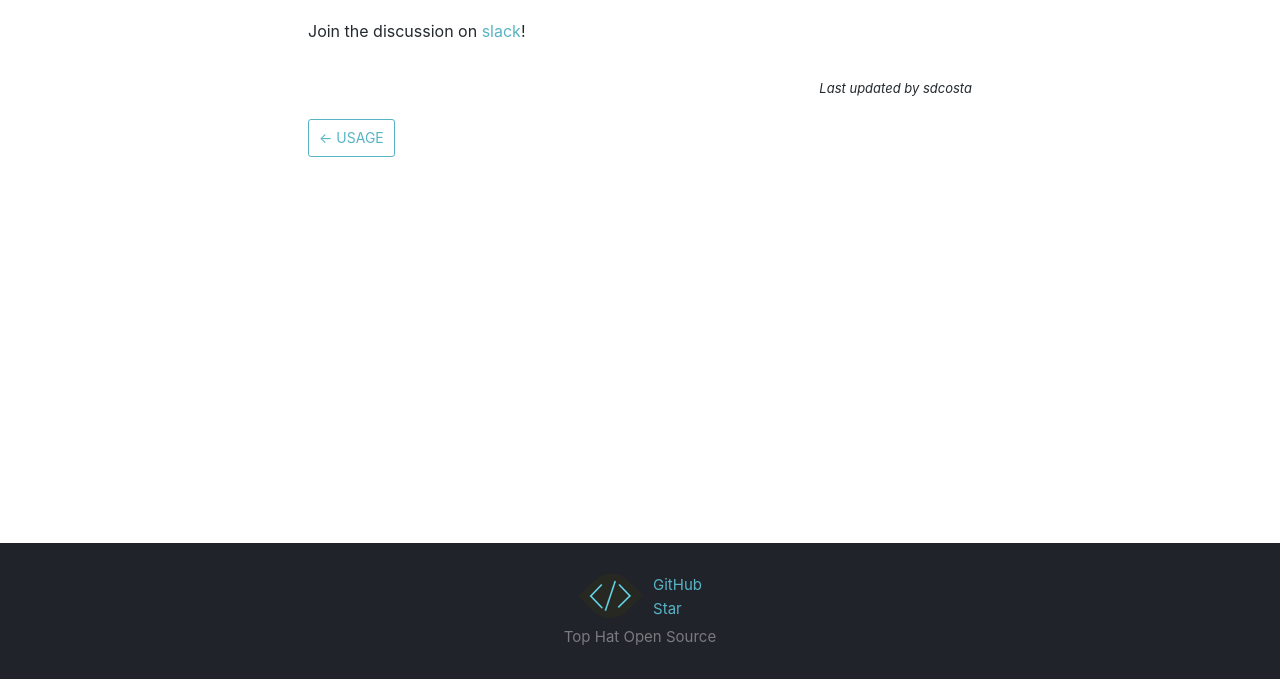
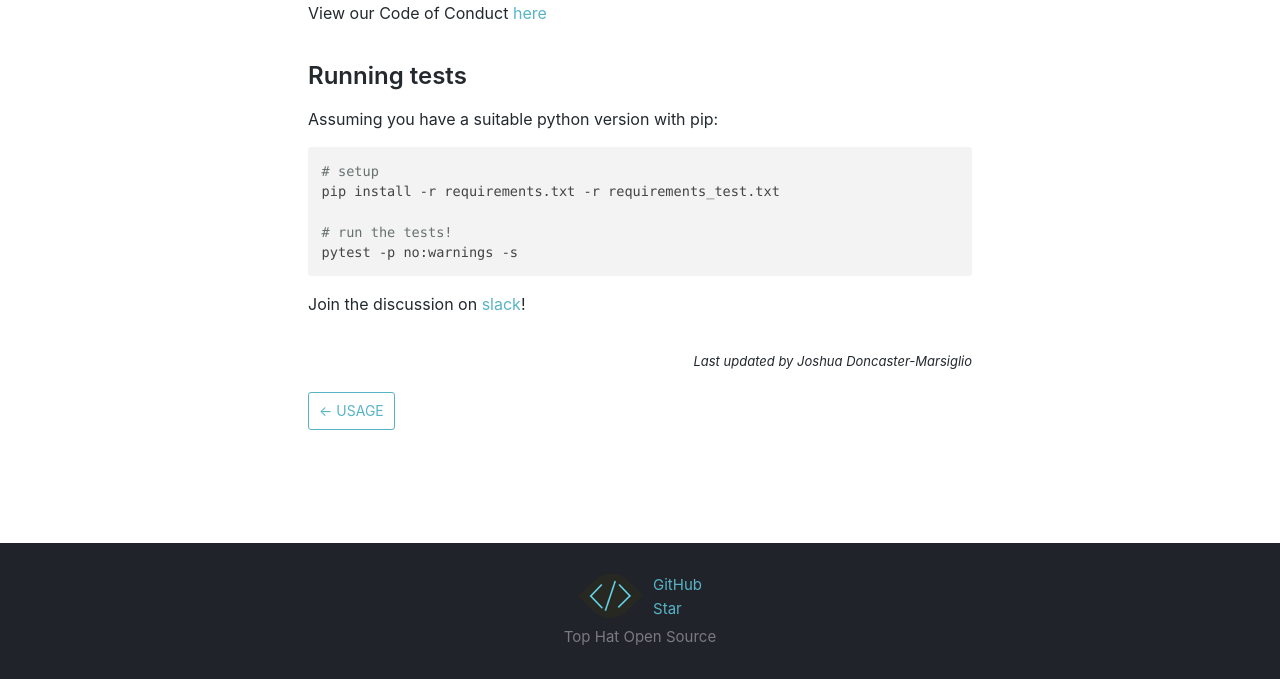
Before and after one commit to tophat/codewatch, a plain HTML site: page docs/contribute.html in a window 1280 px wide. Shown: the part 257-936 px from the top of the page. Drawn offline with nearby package versions, Linux system fonts and the light colour scheme.

Commit message:
Deploy website
Deploy website version based on 13bdbc58ed165a9e83780cee48bbe65059882949

```diff
--- a/docs/contribute.html
+++ b/docs/contribute.html
@@ -1,5 +1,5 @@
-<!DOCTYPE html><html lang="en"><head><meta charSet="utf-8"/><meta http-equiv="X-UA-Compatible" content="IE=edge"/><title>Contribute · Codewatch</title><meta name="viewport" content="width=device-width"/><meta name="generator" content="Docusaurus"/><meta name="description" content="&lt;h2&gt;&lt;a class=&quot;anchor&quot; aria-hidden=&quot;true&quot; id=&quot;helpful-resources&quot;&gt;&lt;/a&gt;&lt;a href=&quot;#helpful-resources&quot; aria-hidden=&quot;true&quot; class=&quot;hash-link&quot;&gt;&lt;svg class=&quot;hash-link-icon&quot; aria-hidden=&quot;true&quot; height=&quot;16&quot; version=&quot;1.1&quot; viewBox=&quot;0 0 16 16&quot; width=&quot;16&quot;&gt;&lt;path fill-rule=&quot;evenodd&quot; d=&quot;M4 9h1v1H4c-1.5 0-3-1.69-3-3.5S2.55 3 4 3h4c1.45 0 3 1.69 3 3.5 0 1.41-.91 2.72-2 3.25V8.59c.58-.45 1-1.27 1-2.09C10 5.22 8.98 4 8 4H4c-.98 0-2 1.22-2 2.5S3 9 4 9zm9-3h-1v1h1c1 0 2 1.22 2 2.5S13.98 12 13 12H9c-.98 0-2-1.22-2-2.5 0-.83.42-1.64 1-2.09V6.25c-1.09.53-2 1.84-2 3.25C6 11.31 7.55 13 9 13h4c1.45 0 3-1.69 3-3.5S14.5 6 13 6z&quot;&gt;&lt;/path&gt;&lt;/svg&gt;&lt;/a&gt;Helpful resources&lt;/h2&gt;
-"/><meta name="docsearch:language" content="en"/><meta property="og:title" content="Contribute · Codewatch"/><meta property="og:type" content="website"/><meta property="og:url" content="https://codewatch.io/index.html"/><meta property="og:description" content="&lt;h2&gt;&lt;a class=&quot;anchor&quot; aria-hidden=&quot;true&quot; id=&quot;helpful-resources&quot;&gt;&lt;/a&gt;&lt;a href=&quot;#helpful-resources&quot; aria-hidden=&quot;true&quot; class=&quot;hash-link&quot;&gt;&lt;svg class=&quot;hash-link-icon&quot; aria-hidden=&quot;true&quot; height=&quot;16&quot; version=&quot;1.1&quot; viewBox=&quot;0 0 16 16&quot; width=&quot;16&quot;&gt;&lt;path fill-rule=&quot;evenodd&quot; d=&quot;M4 9h1v1H4c-1.5 0-3-1.69-3-3.5S2.55 3 4 3h4c1.45 0 3 1.69 3 3.5 0 1.41-.91 2.72-2 3.25V8.59c.58-.45 1-1.27 1-2.09C10 5.22 8.98 4 8 4H4c-.98 0-2 1.22-2 2.5S3 9 4 9zm9-3h-1v1h1c1 0 2 1.22 2 2.5S13.98 12 13 12H9c-.98 0-2-1.22-2-2.5 0-.83.42-1.64 1-2.09V6.25c-1.09.53-2 1.84-2 3.25C6 11.31 7.55 13 9 13h4c1.45 0 3-1.69 3-3.5S14.5 6 13 6z&quot;&gt;&lt;/path&gt;&lt;/svg&gt;&lt;/a&gt;Helpful resources&lt;/h2&gt;
+<!DOCTYPE html><html lang="en"><head><meta charSet="utf-8"/><meta http-equiv="X-UA-Compatible" content="IE=edge"/><title>Contribute · Codewatch</title><meta name="viewport" content="width=device-width"/><meta name="generator" content="Docusaurus"/><meta name="description" content="&lt;h1&gt;&lt;a class=&quot;anchor&quot; aria-hidden=&quot;true&quot; id=&quot;contributing&quot;&gt;&lt;/a&gt;&lt;a href=&quot;#contributing&quot; aria-hidden=&quot;true&quot; class=&quot;hash-link&quot;&gt;&lt;svg class=&quot;hash-link-icon&quot; aria-hidden=&quot;true&quot; height=&quot;16&quot; version=&quot;1.1&quot; viewBox=&quot;0 0 16 16&quot; width=&quot;16&quot;&gt;&lt;path fill-rule=&quot;evenodd&quot; d=&quot;M4 9h1v1H4c-1.5 0-3-1.69-3-3.5S2.55 3 4 3h4c1.45 0 3 1.69 3 3.5 0 1.41-.91 2.72-2 3.25V8.59c.58-.45 1-1.27 1-2.09C10 5.22 8.98 4 8 4H4c-.98 0-2 1.22-2 2.5S3 9 4 9zm9-3h-1v1h1c1 0 2 1.22 2 2.5S13.98 12 13 12H9c-.98 0-2-1.22-2-2.5 0-.83.42-1.64 1-2.09V6.25c-1.09.53-2 1.84-2 3.25C6 11.31 7.55 13 9 13h4c1.45 0 3-1.69 3-3.5S14.5 6 13 6z&quot;&gt;&lt;/path&gt;&lt;/svg&gt;&lt;/a&gt;Contributing&lt;/h1&gt;
+"/><meta name="docsearch:language" content="en"/><meta property="og:title" content="Contribute · Codewatch"/><meta property="og:type" content="website"/><meta property="og:url" content="https://codewatch.io/index.html"/><meta property="og:description" content="&lt;h1&gt;&lt;a class=&quot;anchor&quot; aria-hidden=&quot;true&quot; id=&quot;contributing&quot;&gt;&lt;/a&gt;&lt;a href=&quot;#contributing&quot; aria-hidden=&quot;true&quot; class=&quot;hash-link&quot;&gt;&lt;svg class=&quot;hash-link-icon&quot; aria-hidden=&quot;true&quot; height=&quot;16&quot; version=&quot;1.1&quot; viewBox=&quot;0 0 16 16&quot; width=&quot;16&quot;&gt;&lt;path fill-rule=&quot;evenodd&quot; d=&quot;M4 9h1v1H4c-1.5 0-3-1.69-3-3.5S2.55 3 4 3h4c1.45 0 3 1.69 3 3.5 0 1.41-.91 2.72-2 3.25V8.59c.58-.45 1-1.27 1-2.09C10 5.22 8.98 4 8 4H4c-.98 0-2 1.22-2 2.5S3 9 4 9zm9-3h-1v1h1c1 0 2 1.22 2 2.5S13.98 12 13 12H9c-.98 0-2-1.22-2-2.5 0-.83.42-1.64 1-2.09V6.25c-1.09.53-2 1.84-2 3.25C6 11.31 7.55 13 9 13h4c1.45 0 3-1.69 3-3.5S14.5 6 13 6z&quot;&gt;&lt;/path&gt;&lt;/svg&gt;&lt;/a&gt;Contributing&lt;/h1&gt;
 "/><meta property="og:image" content="https://codewatch.io/img/codewatch.png"/><meta name="twitter:card" content="summary"/><meta name="twitter:image" content="https://codewatch.io/img/codewatch.png"/><link rel="shortcut icon" href="/img/codewatch.png"/><link rel="stylesheet" href="//cdnjs.cloudflare.com/ajax/libs/highlight.js/9.12.0/styles/default.min.css"/><script>
               (function(i,s,o,g,r,a,m){i['GoogleAnalyticsObject']=r;i[r]=i[r]||function(){
               (i[r].q=i[r].q||[]).push(arguments)},i[r].l=1*new Date();a=s.createElement(o),
@@ -35,7 +35,15 @@
                 };
               }
             });
-        </script></nav></div><div class="container mainContainer"><div class="wrapper"><div class="post"><header class="postHeader"><h1 class="postHeaderTitle">Contribute</h1></header><article><div><span><h2><a class="anchor" aria-hidden="true" id="helpful-resources"></a><a href="#helpful-resources" aria-hidden="true" class="hash-link"><svg class="hash-link-icon" aria-hidden="true" height="16" version="1.1" viewBox="0 0 16 16" width="16"><path fill-rule="evenodd" d="M4 9h1v1H4c-1.5 0-3-1.69-3-3.5S2.55 3 4 3h4c1.45 0 3 1.69 3 3.5 0 1.41-.91 2.72-2 3.25V8.59c.58-.45 1-1.27 1-2.09C10 5.22 8.98 4 8 4H4c-.98 0-2 1.22-2 2.5S3 9 4 9zm9-3h-1v1h1c1 0 2 1.22 2 2.5S13.98 12 13 12H9c-.98 0-2-1.22-2-2.5 0-.83.42-1.64 1-2.09V6.25c-1.09.53-2 1.84-2 3.25C6 11.31 7.55 13 9 13h4c1.45 0 3-1.69 3-3.5S14.5 6 13 6z"></path></svg></a>Helpful resources</h2>
-<p>TODO</p>
+        </script></nav></div><div class="container mainContainer"><div class="wrapper"><div class="post"><header class="postHeader"><h1 class="postHeaderTitle">Contribute</h1></header><article><div><span><h1><a class="anchor" aria-hidden="true" id="contributing"></a><a href="#contributing" aria-hidden="true" class="hash-link"><svg class="hash-link-icon" aria-hidden="true" height="16" version="1.1" viewBox="0 0 16 16" width="16"><path fill-rule="evenodd" d="M4 9h1v1H4c-1.5 0-3-1.69-3-3.5S2.55 3 4 3h4c1.45 0 3 1.69 3 3.5 0 1.41-.91 2.72-2 3.25V8.59c.58-.45 1-1.27 1-2.09C10 5.22 8.98 4 8 4H4c-.98 0-2 1.22-2 2.5S3 9 4 9zm9-3h-1v1h1c1 0 2 1.22 2 2.5S13.98 12 13 12H9c-.98 0-2-1.22-2-2.5 0-.83.42-1.64 1-2.09V6.25c-1.09.53-2 1.84-2 3.25C6 11.31 7.55 13 9 13h4c1.45 0 3-1.69 3-3.5S14.5 6 13 6z"></path></svg></a>Contributing</h1>
+<p>View our Code of Conduct <a href="https://github.com/tophat/getting-started/blob/master/code-of-conduct.md">here</a></p>
+<h2><a class="anchor" aria-hidden="true" id="running-tests"></a><a href="#running-tests" aria-hidden="true" class="hash-link"><svg class="hash-link-icon" aria-hidden="true" height="16" version="1.1" viewBox="0 0 16 16" width="16"><path fill-rule="evenodd" d="M4 9h1v1H4c-1.5 0-3-1.69-3-3.5S2.55 3 4 3h4c1.45 0 3 1.69 3 3.5 0 1.41-.91 2.72-2 3.25V8.59c.58-.45 1-1.27 1-2.09C10 5.22 8.98 4 8 4H4c-.98 0-2 1.22-2 2.5S3 9 4 9zm9-3h-1v1h1c1 0 2 1.22 2 2.5S13.98 12 13 12H9c-.98 0-2-1.22-2-2.5 0-.83.42-1.64 1-2.09V6.25c-1.09.53-2 1.84-2 3.25C6 11.31 7.55 13 9 13h4c1.45 0 3-1.69 3-3.5S14.5 6 13 6z"></path></svg></a>Running tests</h2>
+<p>Assuming you have a suitable python version with pip:</p>
+<pre><code class="hljs css language-bash"><span class="hljs-comment"># setup</span>
+pip install -r requirements.txt -r requirements_test.txt
+
+<span class="hljs-comment"># run the tests!</span>
+pytest -p no:warnings -s
+</code></pre>
 <p>Join the discussion on <a href="https://tophat-opensource.slack.com">slack</a>!</p>
-</span></div></article></div><div class="docLastUpdate"><em>Last updated by sdcosta</em></div><div class="docs-prevnext"><a class="docs-prev button" href="/docs/usage"><span class="arrow-prev">← </span><span>Usage</span></a></div></div></div><nav class="onPageNav"><ul class="toc-headings"><li><a href="#helpful-resources">Helpful resources</a></li></ul></nav></div><footer class="nav-footer" id="footer"><section class="footer"><div class="footer-icon"><a href="/" class="nav-home"><img src="/img/codewatch.png" alt="Codewatch" width="65" height="45"/></a></div><div class="footer-github"><a href="https://github.com/tophat/codewatch">GitHub</a><a class="github-button" href="https://github.com/tophat/codewatch" data-icon="octicon-star" data-count-href="/facebook/docusaurus/stargazers" data-show-count="true" data-count-aria-label="# stargazers on GitHub" aria-label="Star this project on GitHub">Star</a></div></section><section class="copyright">Top Hat Open Source</section></footer></div></body></html>
+</span></div></article></div><div class="docLastUpdate"><em>Last updated by Joshua Doncaster-Marsiglio</em></div><div class="docs-prevnext"><a class="docs-prev button" href="/docs/usage"><span class="arrow-prev">← </span><span>Usage</span></a></div></div></div><nav class="onPageNav"><ul class="toc-headings"><li><a href="#running-tests">Running tests</a></li></ul></nav></div><footer class="nav-footer" id="footer"><section class="footer"><div class="footer-icon"><a href="/" class="nav-home"><img src="/img/codewatch.png" alt="Codewatch" width="65" height="45"/></a></div><div class="footer-github"><a href="https://github.com/tophat/codewatch">GitHub</a><a class="github-button" href="https://github.com/tophat/codewatch" data-icon="octicon-star" data-count-href="/facebook/docusaurus/stargazers" data-show-count="true" data-count-aria-label="# stargazers on GitHub" aria-label="Star this project on GitHub">Star</a></div></section><section class="copyright">Top Hat Open Source</section></footer></div></body></html>
```
Also changed, not shown: docs/contribute/index.html (+13 -5 lines).
